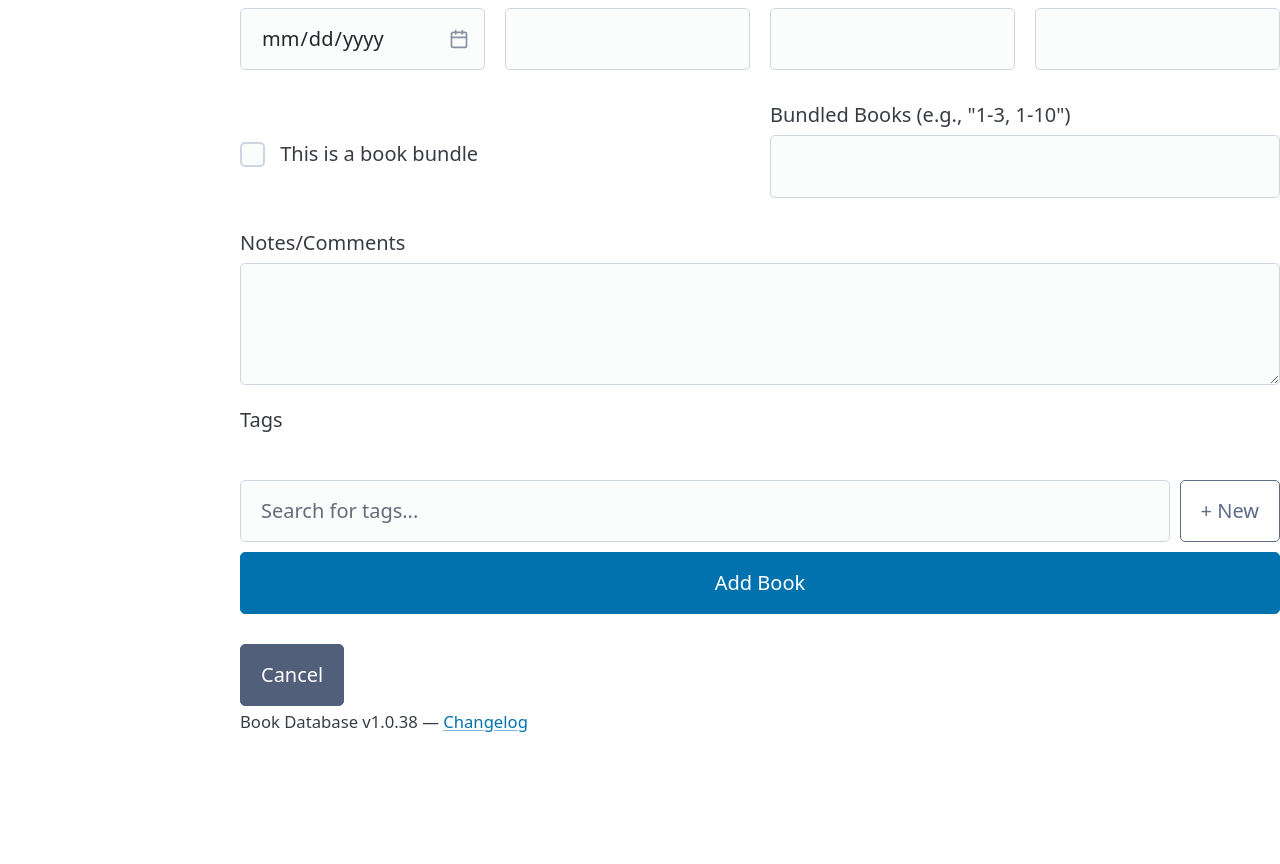
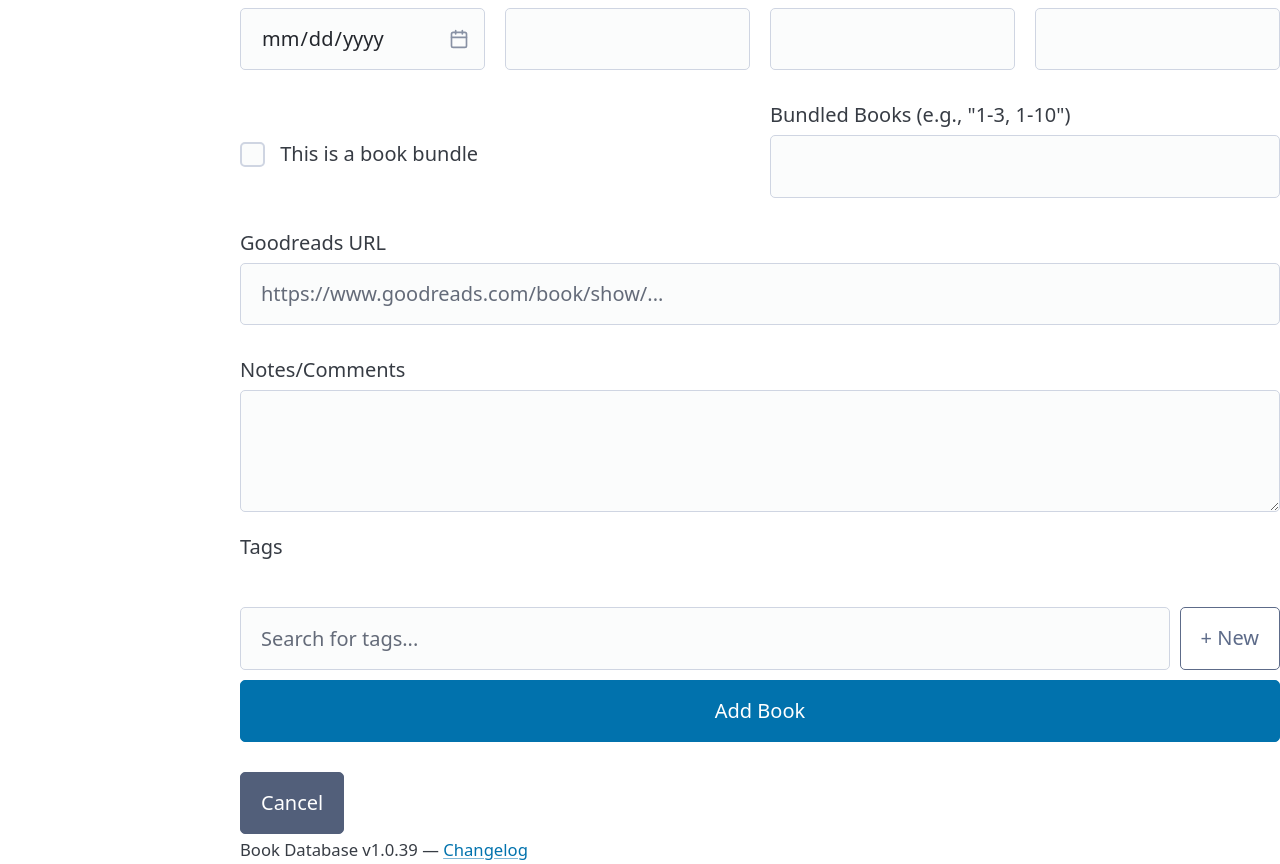
Before and after one commit to wyldphyre/bookdatabase, a Flask app: page /books/new in a window 1280 px wide. Shown: the part 1320-2184 px from the top of the page. Before the commit the page ends 2052 px from the top, so only its background shows below. Run offline with Flask 3, Linux system fonts and the light colour scheme; data comes from the database, SQL or seed files in the repository; data that the repository does not hold is empty; some libraries are stand-ins or nearby versions.

Commit message:
v1.0.39: Add Goodreads URL to books and fetch-tags feature
- Add goodreads_url field to Book model with schema migration
- Add Goodreads URL input to book edit form (pre-filled on import)
- Add route to fetch missing tags from a book's Goodreads page
- Expose via '...' dropdown on book detail tags row

Co-Authored-By: Claude Sonnet 4.6 <noreply@anthropic.com>

```diff
--- a/app.py
+++ b/app.py
@@ -4,7 +4,7 @@ from flask import Flask, request
 from models import db
 from database import init_db
 
-APP_VERSION = '1.0.38'
+APP_VERSION = '1.0.39'
 
 
 def create_app():
--- a/models.py
+++ b/models.py
@@ -107,6 +107,7 @@ class Book(db.Model):
     cover_image = db.Column(db.String(300))
     rating = db.Column(db.Float)
     comment = db.Column(db.Text)
+    goodreads_url = db.Column(db.String(500))
     parent_id = db.Column(db.Integer, db.ForeignKey('book.id'))
 
     authors = db.relationship('Author', secondary=book_authors, back_populates='books')
--- a/routes/books.py
+++ b/routes/books.py
@@ -319,6 +319,7 @@ def save_book(book):
     book.bundled_books = request.form.get('bundled_books', '').strip() or None
     book.rating = validate_rating(parse_float(request.form.get('rating')))
     book.comment = request.form.get('comment', '').strip() or None
+    book.goodreads_url = request.form.get('goodreads_url', '').strip() or None
     book.date_purchased = parse_date(request.form.get('date_purchased'))
 
     # Handle authors
@@ -454,6 +455,43 @@ def book_delete(id):
     return redirect(url_for('book_list'))
 
 
+@books_bp.route('/books/<int:id>/update-tags', methods=['POST'], endpoint='book_update_tags')
+def book_update_tags(id):
+    book = db.get_or_404(Book, id)
+
+    if not book.goodreads_url:
+        flash('This book has no Goodreads URL', 'error')
+        return redirect(url_for('book_detail', id=id))
+
+    data = scrape_goodreads(book.goodreads_url)
+    if not data or not data.get('genres'):
+        flash('Could not fetch tags from Goodreads', 'error')
+        return redirect(url_for('book_detail', id=id))
+
+    existing_tag_names = {t.name.lower() for t in book.tags}
+    added = []
+    for genre_name in data['genres']:
+        if genre_name.lower() in existing_tag_names:
+            continue
+        tag = Tag.query.filter(Tag.name.ilike(genre_name)).first()
+        if not tag:
+            tag = Tag(name=genre_name)
+            db.session.add(tag)
+            db.session.flush()
+        book.tags.append(tag)
+        existing_tag_names.add(genre_name.lower())
+        added.append(genre_name)
+
+    db.session.commit()
+
+    if added:
+        flash(f'Added {len(added)} tag(s): {", ".join(added)}', 'success')
+    else:
+        flash('No new tags found', 'success')
+
+    return redirect(url_for('book_detail', id=id))
+
+
 @books_bp.route('/books/<int:book_id>/reads', methods=['POST'], endpoint='read_add')
 def read_add(book_id):
     book = db.get_or_404(Book, book_id)
--- a/static/css/style.css
+++ b/static/css/style.css
@@ -1390,9 +1390,9 @@ ul.series-search-results {
     text-decoration: none;
 }
 
-.dropdown-menu a:hover {
-    background: var(--pico-primary-background);
-    color: var(--pico-primary-inverse);
+.dropdown-menu a:hover,
+.dropdown-menu button:hover {
+    background: rgba(128, 128, 128, 0.15) !important;
 }
 
 /* Prefill notices for imported books */
--- a/templates/books/form.html
+++ b/templates/books/form.html
@@ -559,6 +559,11 @@
     {% endif %}
 
     <label>
+        Goodreads URL
+        <input type="url" name="goodreads_url" value="{{ prefill.goodreads_url if prefill and prefill.goodreads_url else (book.goodreads_url or '' if book else '') }}" placeholder="https://www.goodreads.com/book/show/...">
+    </label>
+
+    <label>
         Notes/Comments
         <textarea name="comment" rows="3">{{ book.comment or '' if book else '' }}</textarea>
     </label>
```
Also changed, not shown: changelog.json (+8 -0 lines), database.py (+8 -1 lines), templates/books/detail.html (+20 -1 lines).
